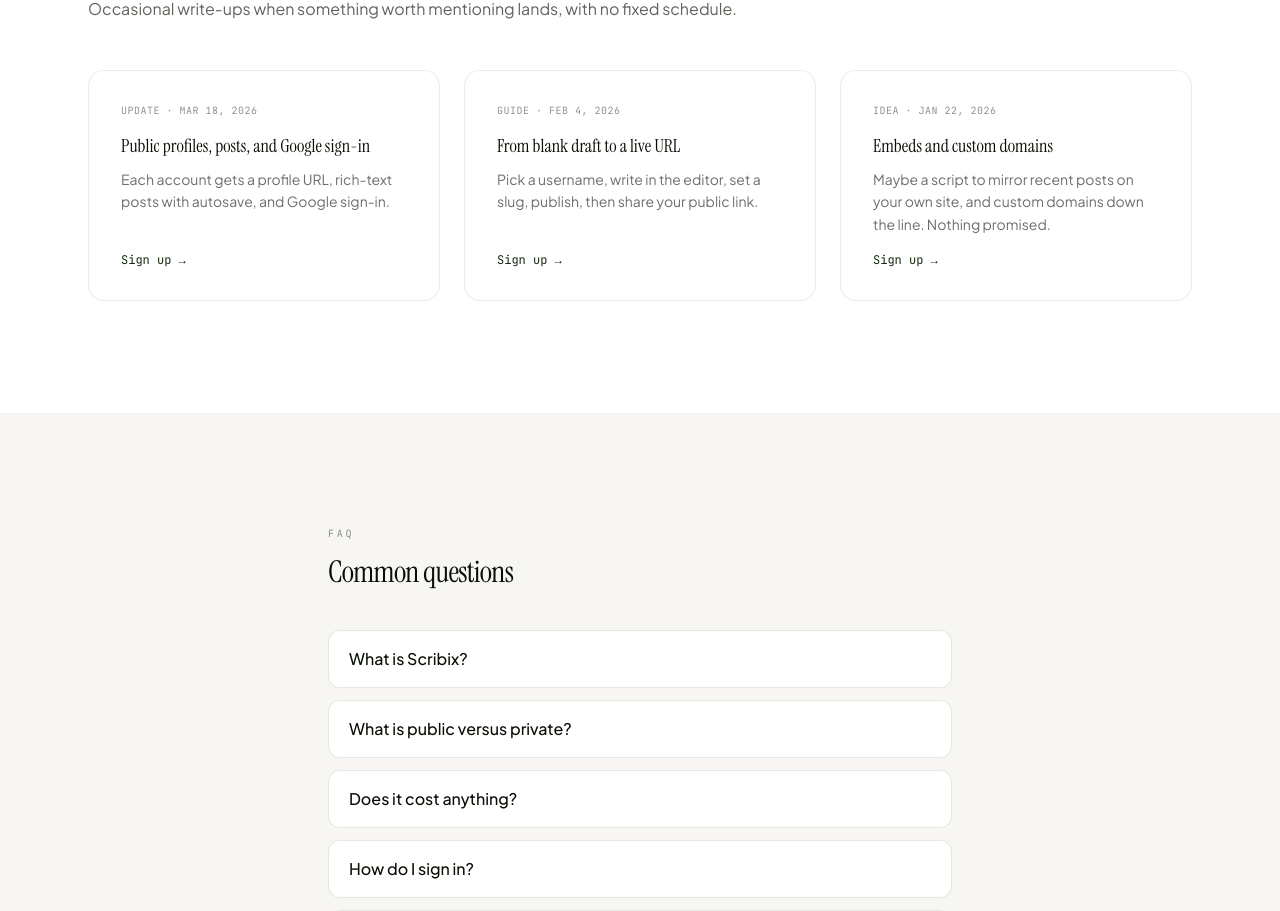
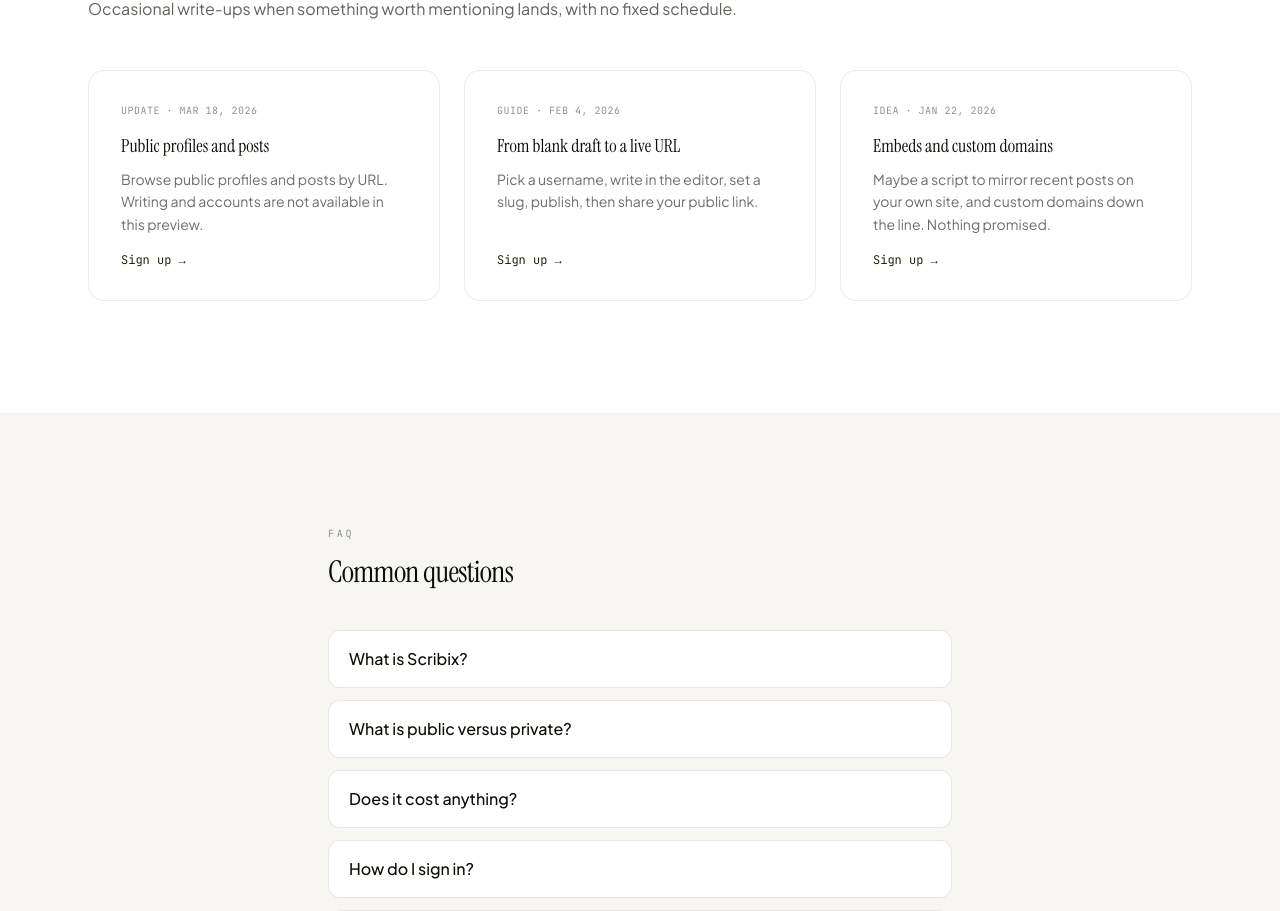
Before and after one commit to derrick-code11/Scribix, a React (Vite) app in the folder frontend/: page / in a window 1280 px wide. Shown: the part 3216-4127 px from the top of the page. Built offline with nearby package versions, Linux system fonts and the light colour scheme; no server answers.

Commit message:
Landing: FAQ and notes match auth-free public preview

```diff
--- a/frontend/src/features/landing/landing-page.tsx
+++ b/frontend/src/features/landing/landing-page.tsx
@@ -144,8 +144,8 @@
     q: "How do I sign in?",
     body: (
       <p>
-        Sign in with Google. Your browser keeps a session token over HTTPS so
-        you stay logged in. Logging out clears it on this device.
+        Account sign-in is not wired up in this preview. The Log in and Start
+        writing screens are placeholders for a future release.
       </p>
     ),
   },
@@ -480,9 +480,9 @@
               {
                 cat: "Update",
                 date: "Mar 18, 2026",
-                title: "Public profiles, posts, and Google sign-in",
+                title: "Public profiles and posts",
                 excerpt:
-                  "Each account gets a profile URL, rich-text posts with autosave, and Google sign-in.",
+                  "Browse public profiles and posts by URL. Writing and accounts are not available in this preview.",
               },
               {
                 cat: "Guide",
```
